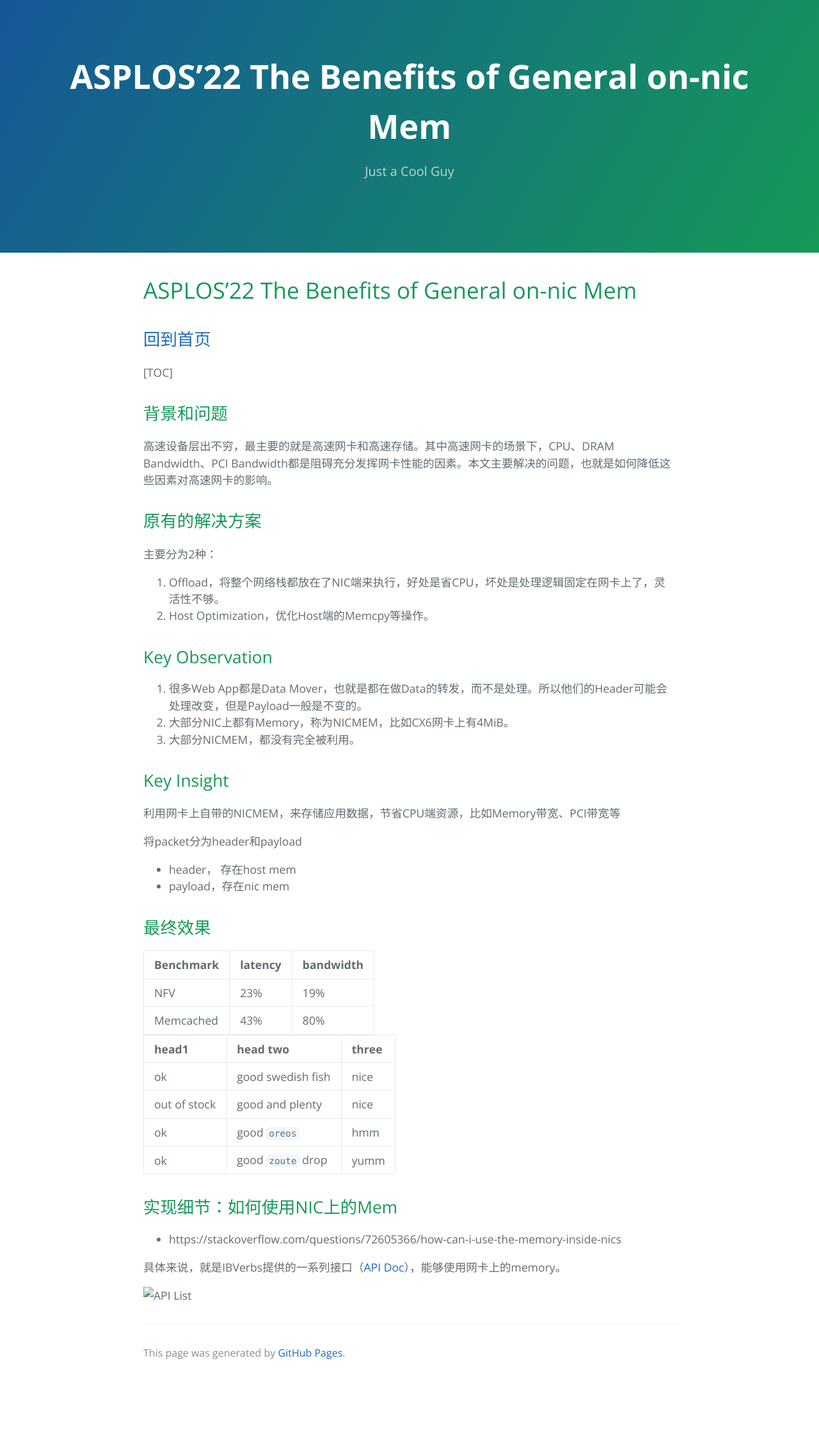
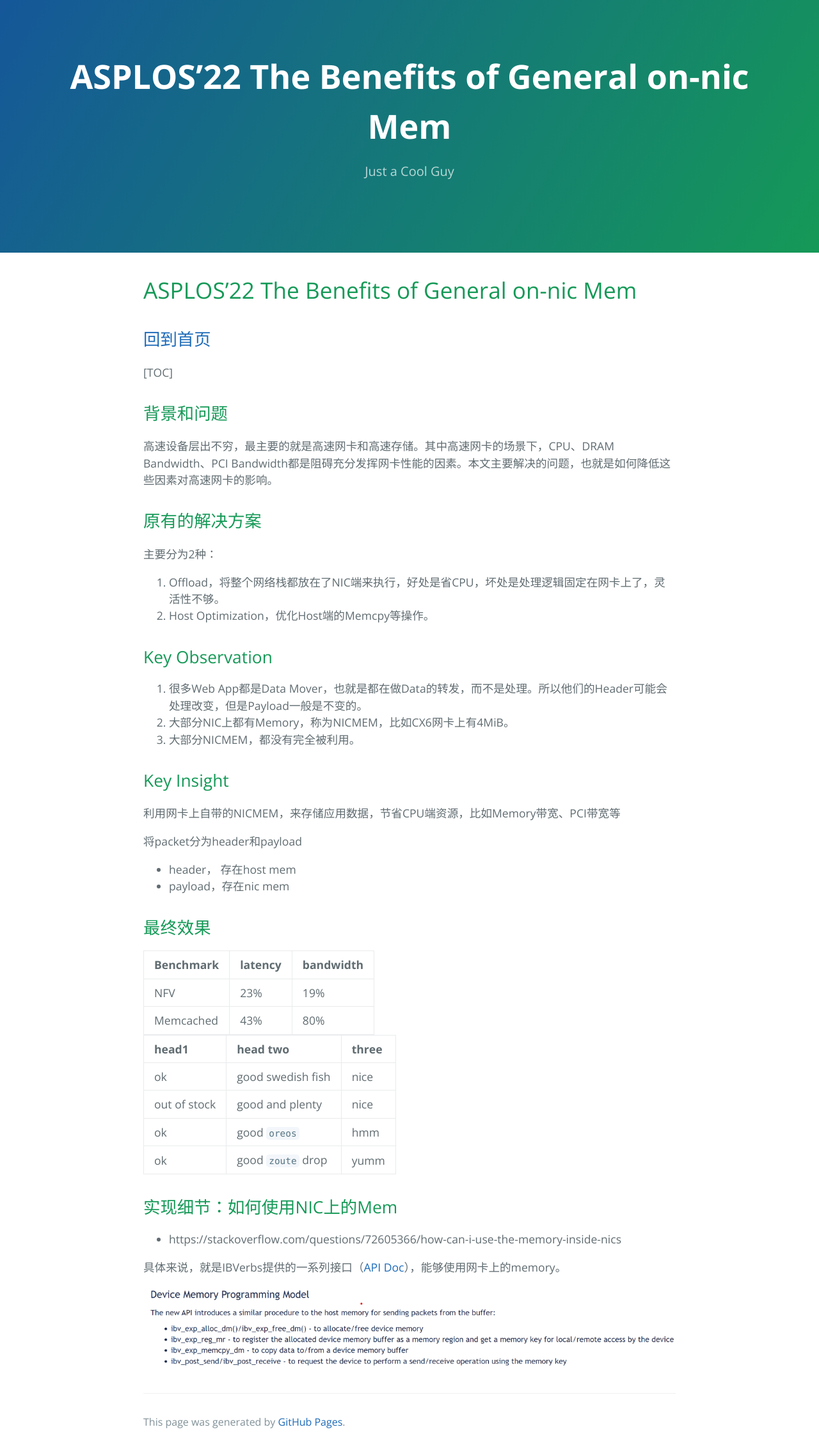
Before and after one commit to cutelizebin/cutelizebin.github.io, a Jekyll site: the page built from post/asplos22-nicmem.md, in a window 1280 px wide. Shown: the whole page at 64% size. Built offline with Jekyll 4.4.1, drawn with Linux system fonts in a browser that asks for light colours; our own code applies the rules of GitHub Pages for plain Markdown files; before the commit the page ends 2159 px from its top, so only the background shows below that.

Commit message:
update paper reading nicmem

```diff
--- a/post/asplos22-nicmem.md
+++ b/post/asplos22-nicmem.md
@@ -52,4 +52,4 @@
 
 具体来说，就是IBVerbs提供的一系列接口（[API Doc](https://docs.nvidia.com/networking/display/OFEDv502180/Programming#Programming-DeviceMemoryProgramming)），能够使用网卡上的memory。
 
-![API List](../img/nicmem-driver-api.png)
+![API List](./img/nicmem-driver-api.png)
```
